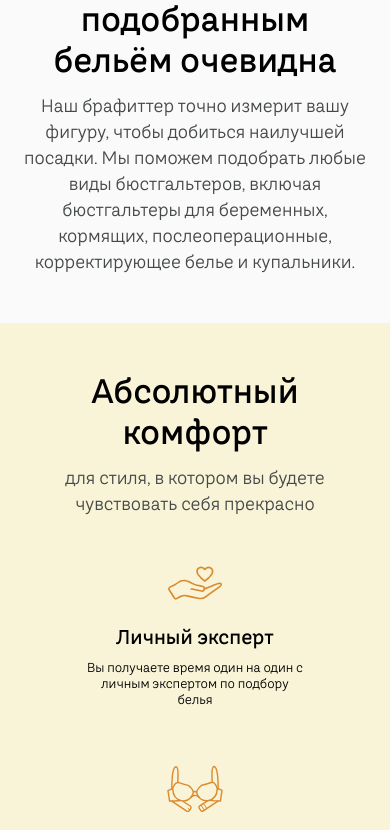
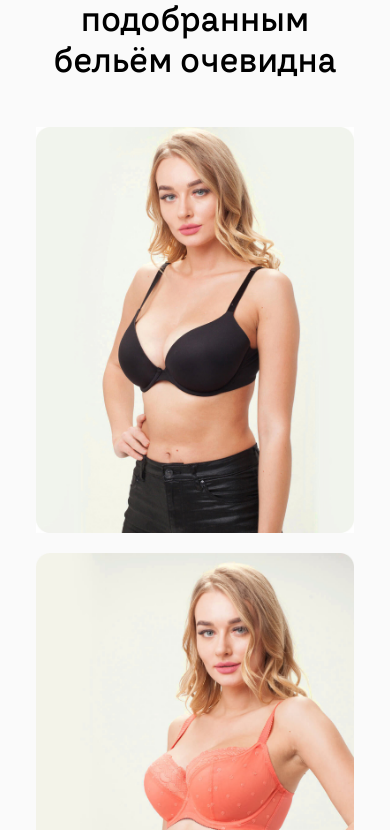
Before and after one commit to khizrim/brafitt-lp, a React (Create React App) app: page /#/ in a window 390 px wide. Shown: the part 2354-3184 px from the top of the page. Built offline with nearby package versions, Linux system fonts and the light colour scheme.

Commit message:
feat: add slider

```diff
--- a/package.json
+++ b/package.json
@@ -13,6 +13,7 @@
     "react-dom": "^17.0.2",
     "react-router-dom": "^5.3.0",
     "react-scripts": "^4.0.3",
+    "swiper": "^6.8.4",
     "web-vitals": "^1.1.2"
   },
   "scripts": {
--- a/src/components/App/App.js
+++ b/src/components/App/App.js
@@ -7,13 +7,13 @@
 import Main from '../Main/Main';
 import About from '../About/About';
 import Countries from '../Countries/Countries';
+import Compare from '../Compare/Compare';
 import Features from '../Features/Features';
 import Quote from '../Quote/Quote';
 import Steps from '../Steps/Steps';
 import Footer from '../Footer/Footer';
 
 import { appoinment, comfort, cta, masthead, quote1, quote2, steps } from '../../utils/constants';
-import Compare from '../Compare/Compare';
 
 const App = () => (
   <div className="app">
--- a/src/components/Compare/Compare.css
+++ b/src/components/Compare/Compare.css
@@ -1,15 +1,9 @@
 .compare {
-  display: flex;
-  align-items: center;
-  justify-content: center;
   padding: 48px 0;
   width: 100%;
 }
 
 .compare__container {
-  display: flex;
-  align-items: center;
-  flex-direction: column;
   max-width: 760px;
 }
 
--- a/src/components/Compare/Compare.js
+++ b/src/components/Compare/Compare.js
@@ -2,13 +2,13 @@
 
 import './Compare.css';
 
-// import Slider from '../Slider/Slider';
+import Slider from '../Slider/Slider';
 
 const Compare = () => (
   <section className="compare">
     <div className="compare__container">
       <h2 className="compare__title">Разница между хорошо и плохо подобранным бельём очевидна</h2>
-      {/* <Slider /> */}
+      <Slider />
       <p className="compare__subtitle">
         Наш брафиттер точно измерит вашу фигуру, чтобы добиться наилучшей посадки. Мы поможем
         подобрать любые виды бюстгальтеров, включая бюстгальтеры для беременных, кормящих,
--- a/src/components/Slider/Slider.css
+++ b/src/components/Slider/Slider.css
@@ -1,44 +1,39 @@
 .slider {
-  margin: 24px auto;
+  margin: 48px 0;
   max-width: 760px;
 }
 
-.slider__button {
-  width: 40px;
-  height: 40px;
-  outline: none;
-  border: none;
-  cursor: pointer;
+.slide {
+  display: flex;
+  justify-content: space-around;
+  margin: 0 20px;
 }
 
-.slider__button_disabled {
-  opacity: .6;
-  cursor: none;
+.slide__image {
+  margin: 0 10px;
 }
 
-.slider__button_side_left {
-  background: center/cover no-repeat url('../../images/slider-left.svg');
-}
+@media screen and (max-width: 679px) {
+  .slider {
+    margin: 36px 18px;
+  }
 
-.slider__button_side_right {
-  background: center/cover no-repeat url('../../images/slider-right.svg');
-}
+  .slide {
+    align-self: center;
+    flex-direction: column;
+    margin: 0 auto;
+    width: 100%;
+  }
 
-.slider__group {
-  display: flex;
-  justify-content: space-around;
-  width: 100%;
-}
+  .swiper-button-prev {
+    display: none;
+  }
 
-.slider__image {
-  max-width: 45%;
-}
+  .swiper-button-next {
+    display: none;
+  }
 
-@media screen and (max-width: 879px) {
-  .slider__group {
-    flex-direction: column;
+  .slide__image {
+    margin: 10px 0;
   }
 }
-
-@media screen and (max-width: 719px) {
-}
--- a/src/components/Slider/Slider.js
+++ b/src/components/Slider/Slider.js
@@ -1,69 +1,103 @@
 import React from 'react';
+import { Swiper, SwiperSlide } from 'swiper/react';
 
-import Carousel, { arrowsPlugin } from '@brainhubeu/react-carousel';
-import '@brainhubeu/react-carousel/lib/style.css';
+import SwiperCore, { Navigation, Pagination, Mousewheel, Keyboard } from 'swiper';
 
+import 'swiper/swiper-bundle.css';
 import './Slider.css';
 
 import before from '../../images/before-1.jpg';
 import after from '../../images/after-1.png';
 
-const Slider = () => (
-  <div className="slider">
-    <Carousel
-      plugins={[
-        {
-          resolve: arrowsPlugin,
-          options: {
-            arrowLeft: (
-              <button
-                className="slider__button slider__button_side_left"
-                type="button"
-                aria-label="Предыдущий"
-              />
-            ),
-            arrowLeftDisabled: (
-              <button
-                className="slider__button slider__button_disabled slider__button_side_left"
-                type="button"
-                aria-label="Предыдущий"
-              />
-            ),
-            arrowRight: (
-              <button
-                className="slider__button slider__button_side_right"
-                type="button"
-                aria-label="Следующий"
-              />
-            ),
-            arrowRightDisabled: (
-              <button
-                className="slider__button slider__button_disabled slider__button_side_right"
-                type="button"
-                aria-label="Следующий"
-              />
-            ),
-            addArrowClickHandler: true,
-          },
-        },
-        'infinite',
-        'fastSwipe',
-      ]}
-    >
-      <div className="slider__group">
-        <img className="slider__image" src={before} alt="До" />
-        <img className="slider__image" src={after} alt="После" />
-      </div>
-      <div className="slider__group">
-        <img className="slider__image" src={before} alt="До" />
-        <img className="slider__image" src={after} alt="После" />
-      </div>
-      <div className="slider__group">
-        <img className="slider__image" src={before} alt="До" />
-        <img className="slider__image" src={after} alt="После" />
-      </div>
-    </Carousel>
-  </div>
-);
+SwiperCore.use([Navigation, Pagination, Mousewheel, Keyboard]);
 
-export default Slider;
+export default function Slider() {
+  return (
+    <>
+      <Swiper
+        cssMode
+        navigation
+        pagination
+        mousewheel
+        keyboard
+        centeredSlides
+        spaceBetween={20}
+        className="slider"
+      >
+        <SwiperSlide>
+          <div className="slide">
+            <img className="slide__image" src={before} alt="До" />
+            <img className="slide__image" src={after} alt="После" />
+          </div>
+        </SwiperSlide>
+        <SwiperSlide>
+          <div className="slide">
+            <img className="slide__image" src={before} alt="До" />
+            <img className="slide__image" src={after} alt="После" />
+          </div>
+        </SwiperSlide>
+        <SwiperSlide>
+          <div className="slide">
+            <img className="slide__image" src={before} alt="До" />
+            <img className="slide__image" src={after} alt="После" />
+          </div>
+        </SwiperSlide>
+      </Swiper>
+    </>
+  );
+}
+// /* eslint-disable no-console */
+// import React from 'react';
+// import { Swiper, SwiperSlide } from 'swiper/react';
+
+// import SwiperCore, { Navigation, Pagination, Mousewheel, Keyboard } from 'swiper';
+
+// import 'swiper/swiper-bundle.min.css';
+// import 'swiper/swiper.min.css';
+
+// // import before from '../../images/before-1.jpg';
+// // import after from '../../images/after-1.png';
+
+// SwiperCore.use([Navigation, Pagination, Mousewheel, Keyboard]);
+
+// const Slider = () => (
+//   <>
+//     <Swiper slidesPerView={1}>
+//       <SwiperSlide>Slide 1</SwiperSlide>
+//       <SwiperSlide>Slide 2</SwiperSlide>
+//       <SwiperSlide>Slide 3</SwiperSlide>
+//       <SwiperSlide>Slide 4</SwiperSlide>
+//       <SwiperSlide>Slide 5</SwiperSlide>
+//       <SwiperSlide>Slide 6</SwiperSlide>
+//       <SwiperSlide>Slide 7</SwiperSlide>
+//       <SwiperSlide>Slide 8</SwiperSlide>
+//       <SwiperSlide>Slide 9</SwiperSlide>
+//     </Swiper>
+//   </>
+//   // <Swiper
+//   //   // cssMode
+//   //   navigation
+//   //   // pagination
+//   //   // mousewheel
+//   //   // keyboard
+//   //   // className="slider"
+//   //   // spaceBetween={50}
+//   //   // slidesPerView={1}
+//   //   // centeredSlides
+//   // >
+//   //   <SwiperSlide>
+//   //     <div className="slide">
+//   //       <img className="slide__image" src={before} alt="До" />
+//   //       <img className="slide__image" src={after} alt="После" />
+//   //     </div>
+//   //   </SwiperSlide>
+//   //   <SwiperSlide>
+//   //     <div className="slide">
+//   //       <img className="slide__image" src={before} alt="До" />
+//   //       <img className="slide__image" src={after} alt="После" />
+//   //     </div>
+//   //   </SwiperSlide>
+//   // </Swiper>
+// );
+
+// export default Slider;
--- a/src/index.js
+++ b/src/index.js
@@ -1,6 +1,6 @@
 import React from 'react';
 import ReactDOM from 'react-dom';
-import { BrowserRouter } from 'react-router-dom';
+import { HashRouter } from 'react-router-dom';
 
 import './index.css';
 
@@ -9,9 +9,9 @@
 
 ReactDOM.render(
   <React.StrictMode>
-    <BrowserRouter>
+    <HashRouter>
       <App />
-    </BrowserRouter>
+    </HashRouter>
   </React.StrictMode>,
   document.getElementById('root')
 );
```
Also changed, not shown: 1 other file (tests, documents, lock files or other folders).
